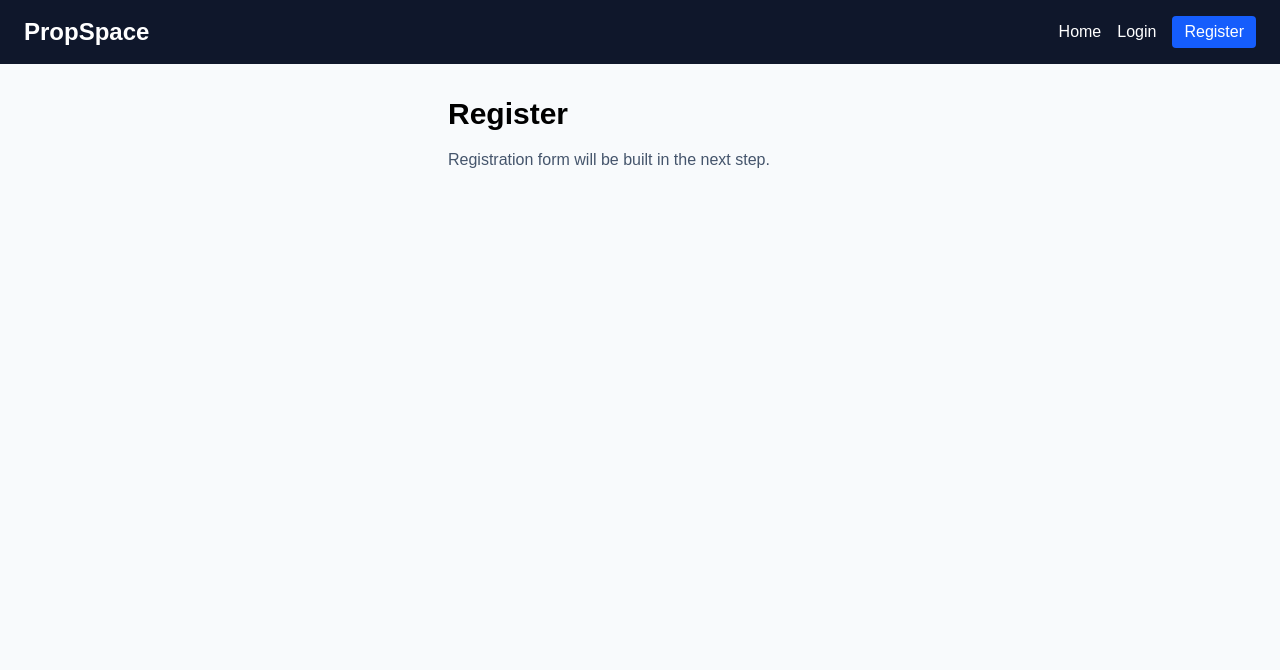
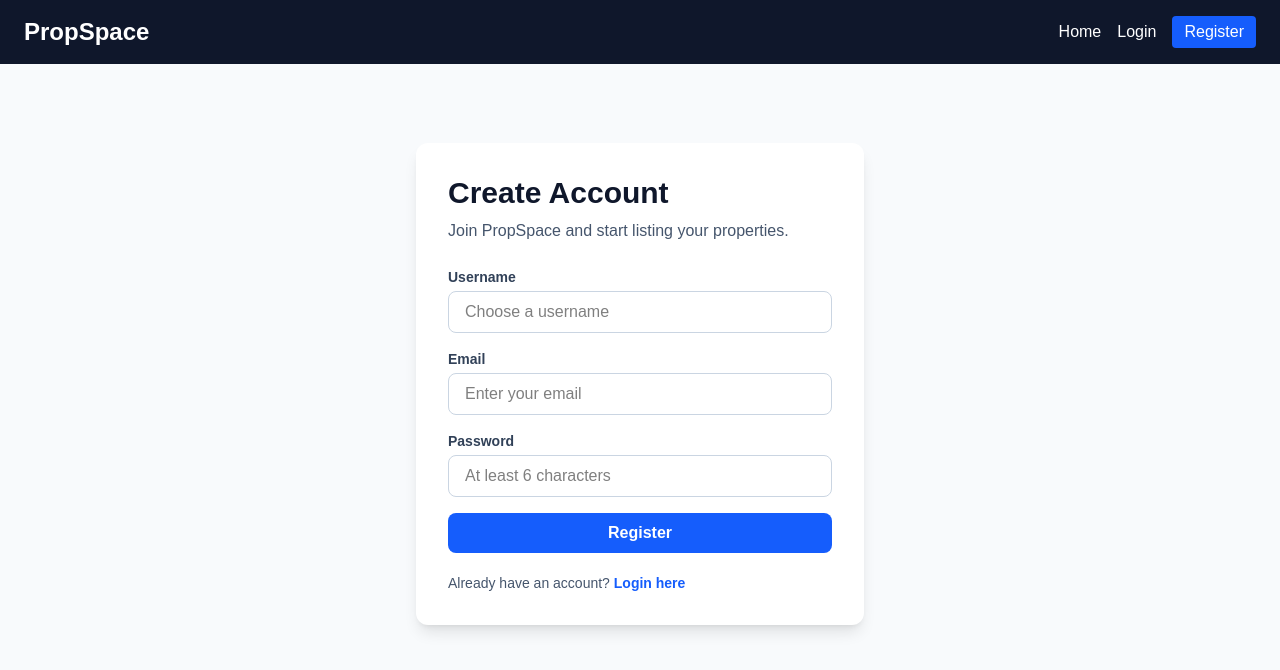
Before and after one commit to EladLiuggy/propspace-property-listing-app, a React app in the folder frontend/: page /register in a window 1280 px wide. Shown: the top 670 px of the page. Built offline with nearby package versions, Linux system fonts and the light colour scheme; the HTML template or start-up script is replaced by a standard one.

Commit message:
feat: build login and registration pages

```diff
--- /dev/null
+++ b/frontend/src/components/AlertMessage.jsx
@@ -0,0 +1,16 @@
+const AlertMessage = ({ type = "error", message }) => {
+  if (!message) return null;
+
+  const style =
+    type === "success"
+      ? "bg-green-100 text-green-700 border-green-300"
+      : "bg-red-100 text-red-700 border-red-300";
+
+  return (
+    <div className={`border px-4 py-3 rounded-lg mb-4 ${style}`}>
+      {message}
+    </div>
+  );
+};
+
+export default AlertMessage;
--- /dev/null
+++ b/frontend/src/components/InputField.jsx
@@ -0,0 +1,28 @@
+const InputField = ({
+  label,
+  type = "text",
+  name,
+  value,
+  onChange,
+  placeholder,
+  required = false,
+}) => {
+  return (
+    <div className="mb-4">
+      <label className="block text-sm font-semibold text-slate-700 mb-1">
+        {label}
+      </label>
+      <input
+        type={type}
+        name={name}
+        value={value}
+        onChange={onChange}
+        placeholder={placeholder}
+        required={required}
+        className="w-full border border-slate-300 rounded-lg px-4 py-2 focus:outline-none focus:ring-2 focus:ring-blue-500"
+      />
+    </div>
+  );
+};
+
+export default InputField;
--- a/frontend/src/pages/Login.jsx
+++ b/frontend/src/pages/Login.jsx
@@ -1,8 +1,104 @@
+import { useState } from "react";
+import { Link, useNavigate } from "react-router-dom";
+import api from "../api/api";
+import { useAuth } from "../context/AuthContext";
+import InputField from "../components/InputField";
+import AlertMessage from "../components/AlertMessage";
+
 const Login = () => {
+  const navigate = useNavigate();
+  const { login } = useAuth();
+
+  const [formData, setFormData] = useState({
+    email: "",
+    password: "",
+  });
+
+  const [loading, setLoading] = useState(false);
+  const [error, setError] = useState("");
+
+  const handleChange = (event) => {
+    setFormData({
+      ...formData,
+      [event.target.name]: event.target.value,
+    });
+  };
+
+  const handleSubmit = async (event) => {
+    event.preventDefault();
+    setError("");
+
+    if (!formData.email || !formData.password) {
+      setError("Email and password are required.");
+      return;
+    }
+
+    try {
+      setLoading(true);
+
+      const response = await api.post("/auth/login", formData);
+
+      const user = response.data.data.user;
+      const token = response.data.data.token;
+
+      login(user, token);
+      navigate("/dashboard");
+    } catch (err) {
+      setError(
+        err.response?.data?.message || "Login failed. Please try again."
+      );
+    } finally {
+      setLoading(false);
+    }
+  };
+
   return (
-    <main className="p-8 max-w-md mx-auto">
-      <h1 className="text-3xl font-bold mb-4">Login</h1>
-      <p className="text-slate-600">Login form will be built in the next step.</p>
+    <main className="min-h-[80vh] flex items-center justify-center px-4">
+      <div className="bg-white shadow-lg rounded-xl p-8 w-full max-w-md">
+        <h1 className="text-3xl font-bold text-slate-900 mb-2">Login</h1>
+        <p className="text-slate-600 mb-6">
+          Welcome back. Login to manage your properties.
+        </p>
+
+        <AlertMessage message={error} />
+
+        <form onSubmit={handleSubmit}>
+          <InputField
+            label="Email"
+            type="email"
+            name="email"
+            value={formData.email}
+            onChange={handleChange}
+            placeholder="Enter your email"
+            required
+          />
+
+          <InputField
+            label="Password"
+            type="password"
+            name="password"
+            value={formData.password}
+            onChange={handleChange}
+            placeholder="Enter your password"
+            required
+          />
+
+          <button
+            type="submit"
+            disabled={loading}
+            className="w-full bg-blue-600 text-white py-2 rounded-lg font-semibold hover:bg-blue-700 disabled:bg-blue-300"
+          >
+            {loading ? "Logging in..." : "Login"}
+          </button>
+        </form>
+
+        <p className="text-sm text-slate-600 mt-5">
+          Do not have an account?{" "}
+          <Link to="/register" className="text-blue-600 font-semibold">
+            Register here
+          </Link>
+        </p>
+      </div>
     </main>
   );
 };
--- a/frontend/src/pages/Register.jsx
+++ b/frontend/src/pages/Register.jsx
@@ -1,8 +1,119 @@
+import { useState } from "react";
+import { Link, useNavigate } from "react-router-dom";
+import api from "../api/api";
+import { useAuth } from "../context/AuthContext";
+import InputField from "../components/InputField";
+import AlertMessage from "../components/AlertMessage";
+
 const Register = () => {
+  const navigate = useNavigate();
+  const { login } = useAuth();
+
+  const [formData, setFormData] = useState({
+    username: "",
+    email: "",
+    password: "",
+  });
+
+  const [loading, setLoading] = useState(false);
+  const [error, setError] = useState("");
+
+  const handleChange = (event) => {
+    setFormData({
+      ...formData,
+      [event.target.name]: event.target.value,
+    });
+  };
+
+  const handleSubmit = async (event) => {
+    event.preventDefault();
+    setError("");
+
+    if (!formData.username || !formData.email || !formData.password) {
+      setError("Username, email, and password are required.");
+      return;
+    }
+
+    if (formData.password.length < 6) {
+      setError("Password must be at least 6 characters.");
+      return;
+    }
+
+    try {
+      setLoading(true);
+
+      const response = await api.post("/auth/register", formData);
+
+      const user = response.data.data.user;
+      const token = response.data.data.token;
+
+      login(user, token);
+      navigate("/dashboard");
+    } catch (err) {
+      setError(
+        err.response?.data?.message || "Registration failed. Please try again."
+      );
+    } finally {
+      setLoading(false);
+    }
+  };
+
   return (
-    <main className="p-8 max-w-md mx-auto">
-      <h1 className="text-3xl font-bold mb-4">Register</h1>
-      <p className="text-slate-600">Registration form will be built in the next step.</p>
+    <main className="min-h-[80vh] flex items-center justify-center px-4">
+      <div className="bg-white shadow-lg rounded-xl p-8 w-full max-w-md">
+        <h1 className="text-3xl font-bold text-slate-900 mb-2">Create Account</h1>
+        <p className="text-slate-600 mb-6">
+          Join PropSpace and start listing your properties.
+        </p>
+
+        <AlertMessage message={error} />
+
+        <form onSubmit={handleSubmit}>
+          <InputField
+            label="Username"
+            name="username"
+            value={formData.username}
+            onChange={handleChange}
+            placeholder="Choose a username"
+            required
+          />
+
+          <InputField
+            label="Email"
+            type="email"
+            name="email"
+            value={formData.email}
+            onChange={handleChange}
+            placeholder="Enter your email"
+            required
+          />
+
+          <InputField
+            label="Password"
+            type="password"
+            name="password"
+            value={formData.password}
+            onChange={handleChange}
+            placeholder="At least 6 characters"
+            required
+          />
+
+          <button
+            type="submit"
+            disabled={loading}
+            className="w-full bg-blue-600 text-white py-2 rounded-lg font-semibold hover:bg-blue-700 disabled:bg-blue-300"
+          >
+            {loading ? "Creating account..." : "Register"}
+          </button>
+        </form>
+
+        <p className="text-sm text-slate-600 mt-5">
+          Already have an account?{" "}
+          <Link to="/login" className="text-blue-600 font-semibold">
+            Login here
+          </Link>
+        </p>
+      </div>
     </main>
   );
 };
```
